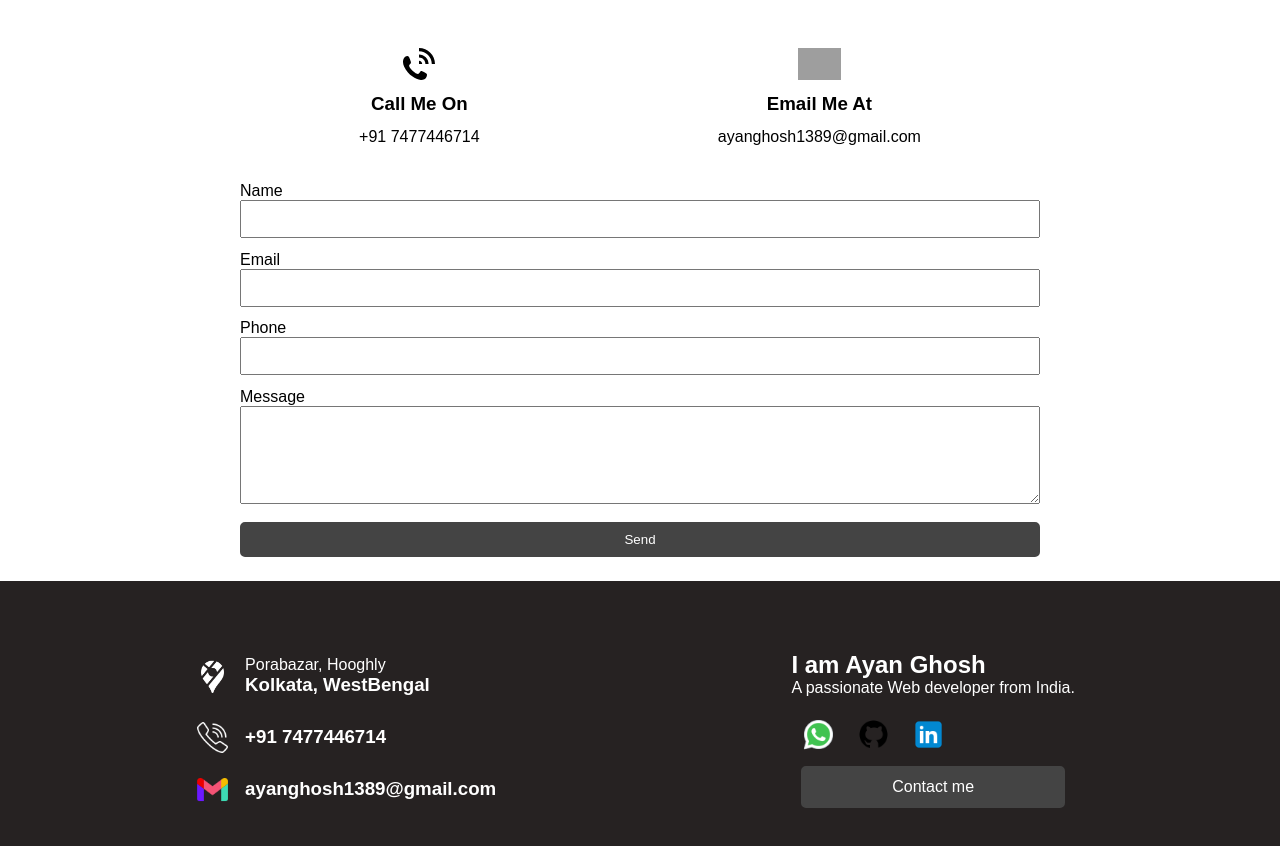
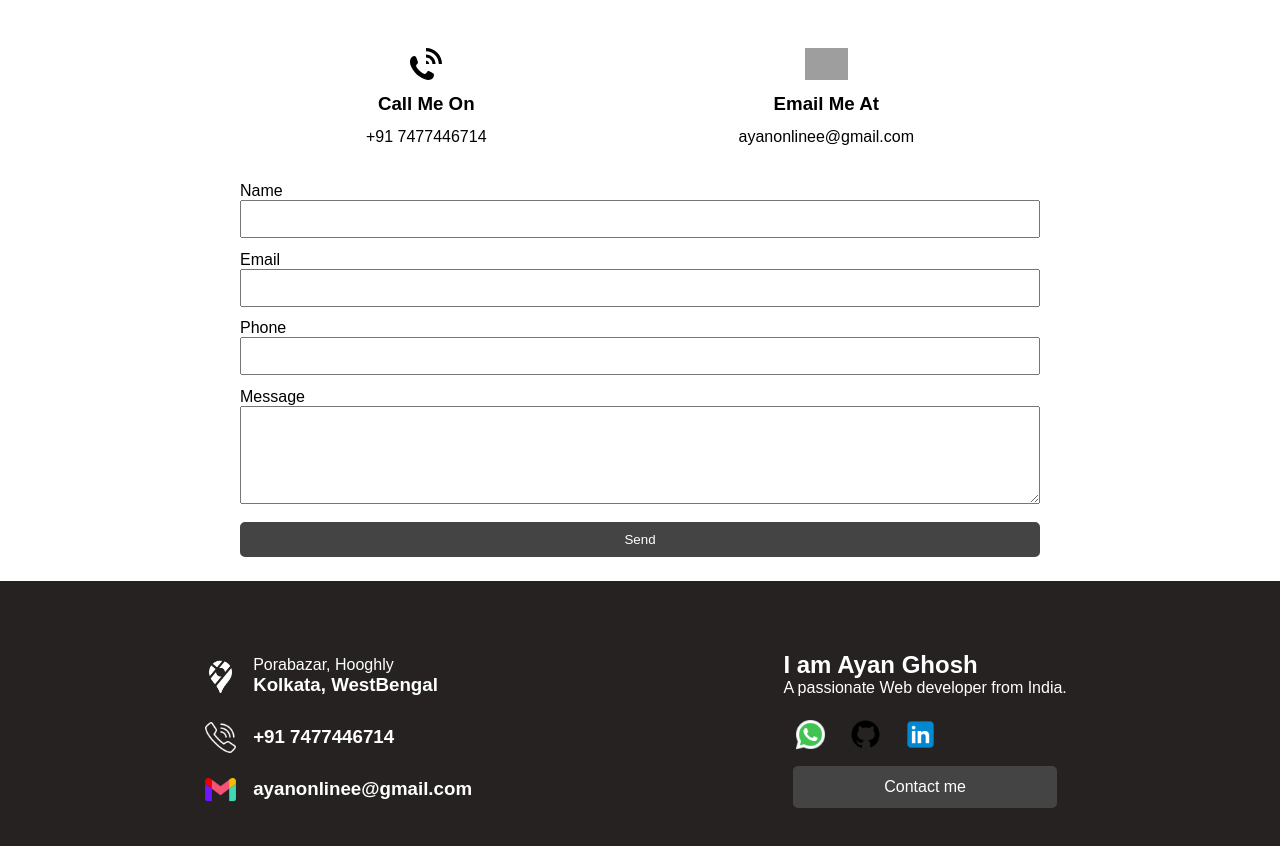
Before and after one commit to ayanonline/reactprotfolio, a React (Vite) app: page / in a window 1280 px wide. Shown: the part 2880-3726 px from the top of the page. Built offline with nearby package versions, Linux system fonts and the light colour scheme; grey boxes are pictures that could not be loaded; a web font is replaced by a local one.

Commit message:
gmail id replaced with new gmail id

```diff
--- a/src/components/about/About.jsx
+++ b/src/components/about/About.jsx
@@ -63,7 +63,7 @@ function About() {
               <br />
               <b>Phone No:</b> 7477446714
               <br />
-              <b>Email:</b> ayanghosh1389@gmail.com
+              <b>Email:</b> ayanonlinee@gmail.com
             </p>
           </div>
         </div>
--- a/src/components/contact/Contact.jsx
+++ b/src/components/contact/Contact.jsx
@@ -59,7 +59,7 @@ function Contact() {
       const id = toast.loading("Sending message...");
       try {
         await axios.post("https://send-mail-oskl.onrender.com/send-email", {
-          to: "ayang7271@gmail.com", // Replace with recipient's email address
+          to: "ayanonlinee@gmail.com", // Replace with recipient's email address
           subject: `Portfolio: New message from ${formData.user_name}`,
           text: `Name: ${formData.user_name}\nEmail: ${formData.user_email}\nPhone: ${formData.user_phone}\nMessage: ${formData.message}`,
         });
@@ -107,7 +107,7 @@ function Contact() {
           <div className="email">
             <img src={emailMeIcon} alt="email icon" className="icon" />
             <h3>Email Me At</h3>
-            <p>ayanghosh1389@gmail.com</p>
+            <p>ayanonlinee@gmail.com</p>
           </div>
         </div>
         <form className="contact-form">
--- a/src/components/footer/Footer.jsx
+++ b/src/components/footer/Footer.jsx
@@ -27,7 +27,7 @@ function Footer() {
         <div className="inner-left">
           <img src={gmailIcon} alt="an image" className="ficon" />
           <div>
-            <h3>ayanghosh1389@gmail.com</h3>
+            <h3>ayanonlinee@gmail.com</h3>
           </div>
         </div>
       </div>
--- a/src/components/home/Home.jsx
+++ b/src/components/home/Home.jsx
@@ -14,7 +14,7 @@ import Contact from "../contact/Contact";
 function Home() {
   const socialItem = [
     { img: wpIcon, url: "https://wa.me/7477446714?text=" },
-    { img: gmailIcon, url: "ayanghosh1389@gmail.com" },
+    { img: gmailIcon, url: "ayanonlinee@gmail.com" },
     { img: linkedinIcon, url: "https://www.linkedin.com/in/ayanonline/" },
     { img: gitHubIcon, url: "https://github.com/ayanonline" },
   ];
```
